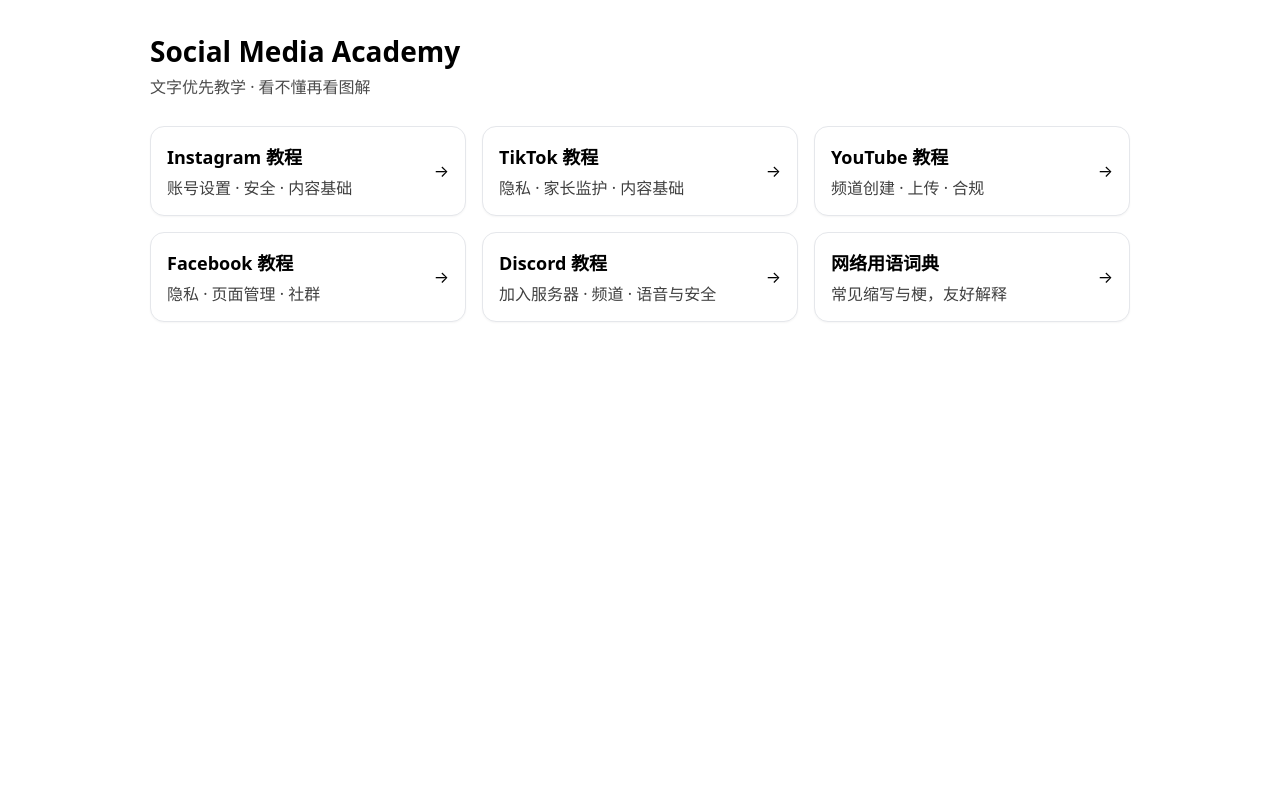
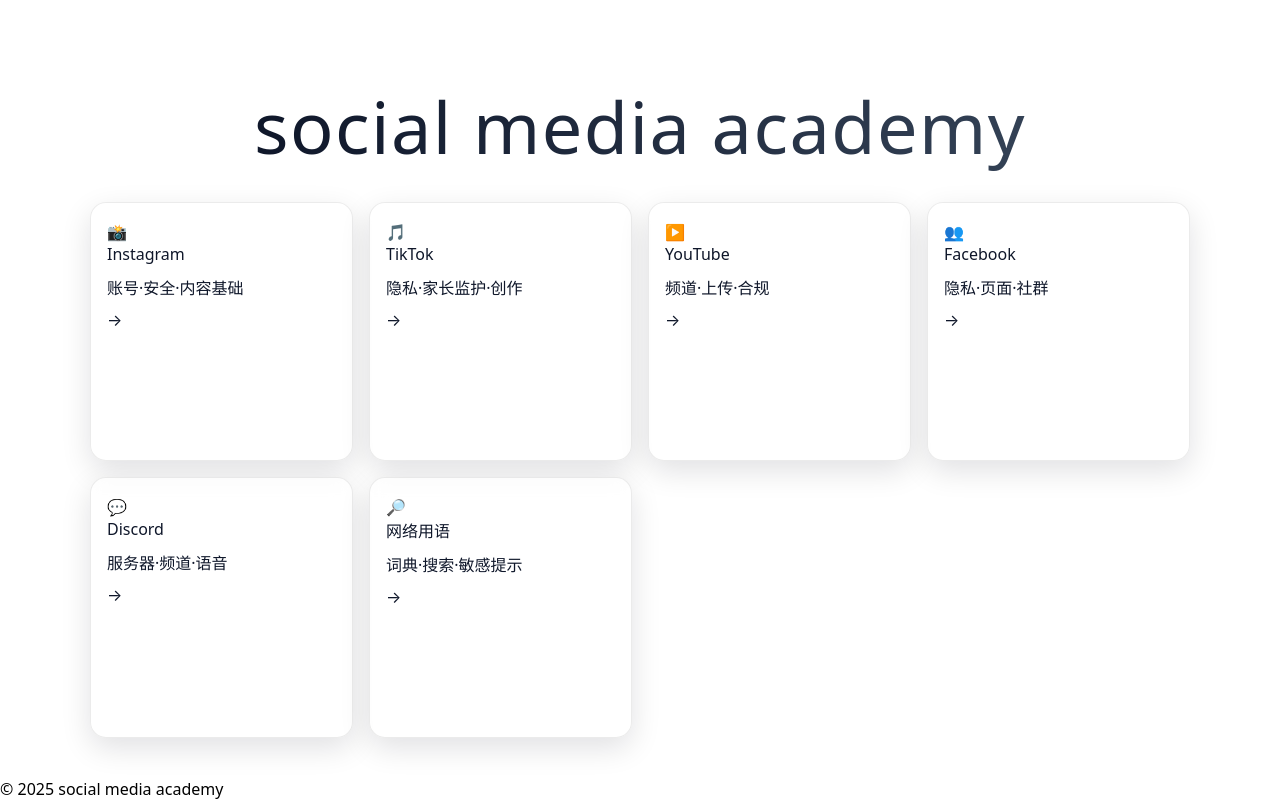
Before and after one commit to StevenChengCCC/Social-Media-Academy, a React (Vite) app: page / in a window 1280 px wide. Built offline with nearby package versions, Linux system fonts and the light colour scheme.

Commit message:
design for the first page

```diff
--- a/src/App.jsx
+++ b/src/App.jsx
@@ -6,6 +6,7 @@ import YouTube from './pages/YouTube.jsx'
 import Facebook from './pages/Facebook.jsx'
 import Discord from './pages/Discord.jsx'
 import Slang from './pages/Slang.jsx'
+import './app.css'
 
 export default function App() {
   return (
@@ -26,52 +27,50 @@ export default function App() {
 
 function Home() {
   return (
-    <div style={container}>
-      <header style={headerRow}>
-        <div>
-          <h1 style={{ margin: 0, fontSize: 28 }}>Social Media Academy</h1>
-          <p style={{ margin: '4px 0', opacity: .7 }}>文字优先教学 · 看不懂再看图解</p>
-        </div>
+    <div className="page">
+      {/* 纯标题区域 */}
+      <header className="hero">
+        <h1 className="title" aria-label="social media academy">
+          <span>social media academy</span>
+        </h1>
       </header>
 
-      <nav style={grid}>
-        <Tile to="/instagram" title="Instagram 教程" desc="账号设置 · 安全 · 内容基础" />
-        <Tile to="/tiktok"    title="TikTok 教程"     desc="隐私 · 家长监护 · 内容基础" />
-        <Tile to="/youtube"   title="YouTube 教程"    desc="频道创建 · 上传 · 合规" />
-        <Tile to="/facebook"  title="Facebook 教程"   desc="隐私 · 页面管理 · 社群" />
-        <Tile to="/discord"   title="Discord 教程"    desc="加入服务器 · 频道 · 语音与安全" />
-        <Tile to="/slang"     title="网络用语词典"     desc="常见缩写与梗，友好解释" />
+      {/* 导航网格 */}
+      <nav className="grid">
+        <Tile to="/instagram" emoji="📸" title="Instagram" desc="账号·安全·内容基础" />
+        <Tile to="/tiktok"    emoji="🎵" title="TikTok"    desc="隐私·家长监护·创作" />
+        <Tile to="/youtube"   emoji="▶️" title="YouTube"   desc="频道·上传·合规" />
+        <Tile to="/facebook"  emoji="👥" title="Facebook"  desc="隐私·页面·社群" />
+        <Tile to="/discord"   emoji="💬" title="Discord"   desc="服务器·频道·语音" />
+        <Tile to="/slang"     emoji="🔎" title="网络用语"   desc="词典·搜索·敏感提示" />
       </nav>
+
+      {/* 页脚（可选） */}
+      <footer className="footer">
+        <span>&copy; {new Date().getFullYear()} social media academy</span>
+      </footer>
     </div>
+  )
+}
+
+function Tile({ to, emoji, title, desc }) {
+  return (
+    <Link to={to} className="tile">
+      <div className="tile-head">
+        <span className="tile-emoji" aria-hidden>{emoji}</span>
+        <div className="tile-title">{title}</div>
+      </div>
+      <div className="tile-desc">{desc}</div>
+      <div className="tile-arrow" aria-hidden>→</div>
+    </Link>
   )
 }
 
 function NotFound() {
   return (
-    <div style={container}>
+    <div className="nf">
       <h2>页面不存在</h2>
-      <p><Link to="/">回到首页</Link></p>
+      <p><Link className="back" to="/">回到首页</Link></p>
     </div>
   )
 }
-
-function Tile({ to, title, desc }) {
-  return (
-    <Link to={to} style={tile}>
-      <div>
-        <div style={{ fontSize: 18, fontWeight: 700, marginBottom: 6 }}>{title}</div>
-        <div style={{ opacity: .75 }}>{desc}</div>
-      </div>
-      <span aria-hidden>→</span>
-    </Link>
-  )
-}
-
-const container = { fontFamily: 'system-ui, -apple-system, Segoe UI, Roboto, Helvetica, Arial', padding: 24, maxWidth: 980, margin: '0 auto' }
-const headerRow = { display: 'flex', justifyContent: 'space-between', alignItems: 'center', marginBottom: 24 }
-const grid = { display: 'grid', gridTemplateColumns: 'repeat(auto-fill, minmax(260px, 1fr))', gap: 16 }
-const tile = {
-  display: 'flex', alignItems: 'center', justifyContent: 'space-between',
-  border: '1px solid #e5e7eb', borderRadius: 14, padding: 16, textDecoration: 'none',
-  color: 'inherit', background: '#fff', boxShadow: '0 1px 2px rgba(0,0,0,.04)'
-}
--- /dev/null
+++ b/src/app.css
@@ -0,0 +1,101 @@
+/* 变量与基础色板（深浅色自适应） */
+:root {
+  --bg1: #0f172a;
+  --bg2: #1e293b;
+  --glass: rgba(255,255,255,0.08);
+  --card: rgba(255,255,255,0.12);
+  --stroke: rgba(255,255,255,0.2);
+  --text: #e5e7eb;
+  --muted: #cbd5e1;
+  --accent: #a78bfa;
+  --accent2: #60a5fa;
+  --shadow: 0 10px 30px rgba(0,0,0,.25);
+}
+
+@media (prefers-color-scheme: light) {
+  :root {
+    --bg1: #eef2ff;
+    --bg2: #e0e7ff;
+    --glass: rgba(255,255,255,0.6);
+    --card: rgba(255,255,255,0.9);
+    --stroke: rgba(0,0,0,0.08);
+    --text: #0f172a;
+    --muted: #334155;
+    --accent: #7c3aed;
+    --accent2: #2563eb;
+    --shadow: 0 10px 30px rgba(2,6,23,.12);
+  }
+}
+
+* { box-sizing: border-box; }
+html, body, #root { height: 100%; }
+body { margin: 0; font-family: ui-sans-serif, system-ui, -apple-system, "Segoe UI", Roboto, Helvetica, Arial; }
+
+/* 背景渐变 + 细微网格纹理 */
+.page {
+  min-height: 100%;
+  background:
+    radial-gradient(1200px 500px at 10% -10%, var(--accent)/.3, transparent 60%),
+    radial-gradient(900px 500px at 100% 0%, var(--accent2)/.28, transparent 60%),
+    linear-gradient(180deg, var(--bg1), var(--bg2));
+  display: grid;
+  grid-template-rows: auto 1fr auto;
+}
+
+/* 纯标题：大字号、字距、轻度字重 */
+.hero {
+  width: 100%;
+  padding: clamp(40px, 7vw, 96px) 24px 24px;
+  display: grid;
+  place-items: center;
+}
+
+.title {
+  margin: 0;
+  line-height: 1;
+  letter-spacing: .02em;
+  /* 纯文字视觉：更高级的几何感 */
+  font-size: clamp(28px, 6.2vw, 72px);
+  font-weight: 500;
+  color: var(--text);
+  text-align: center;
+  position: relative;
+  isolation: isolate;
+}
+.title span {
+  background: linear-gradient(90deg, var(--text), var(--muted));
+  -webkit-background-clip: text;
+  background-clip: text;
+  color: transparent;
+}
+
+/* 导航网格 + 毛玻璃卡片 */
+.grid {
+  width: min(1100px, 92%);
+  margin: 16px auto 40px;
+  display: grid;
+  gap: 16px;
+  grid-template-columns: repeat(auto-fill, minmax(230px, 1fr));
+}
+
+.tile {
+  position: relative;
+  display: grid;
+  align-content: start;
+  gap: 10px;
+  text-decoration: none;
+  color: var(--text);
+  padding: 18px 16px 16px;
+  border: 1px solid var(--stroke);
+  border-radius: 16px;
+  background: var(--glass);
+  box-shadow: var(--shadow);
+  overflow: hidden;
+  transition: transform .22s ease, border-color .22s ease, background .22s ease, box-shadow .22s ease;
+  backdrop-filter: blur(8px);
+}
+.tile::after {
+  content: "";
+  position: absolute; inset: 0;
+  background: radial-gradient(600px 120px at -10% 0%, rgba(255,255,255,.25), transparent 60%);
+  opacity: 0; tran
--- a/src/pages/Slang.jsx
+++ b/src/pages/Slang.jsx
@@ -147,7 +147,6 @@ const itemsRaw = [
 
   // —— 可能含成年/脏话/约会暗示（点击后显示） ——
   { k: 'AF', v: 'As ****：非常、超级（脏话加强语气）', sensitive: true, category: 'explicit' },
-  { k: 'Boujee', v: '显摆富有/装富（或写作 bouji）' },
   { k: 'Bruh', v: '兄弟/无语的语气词' },
   { k: 'Bae', v: '对象/另一半（baby 或 before anyone else）' },
   { k: 'Basic', v: '平庸/跟风' },
```
